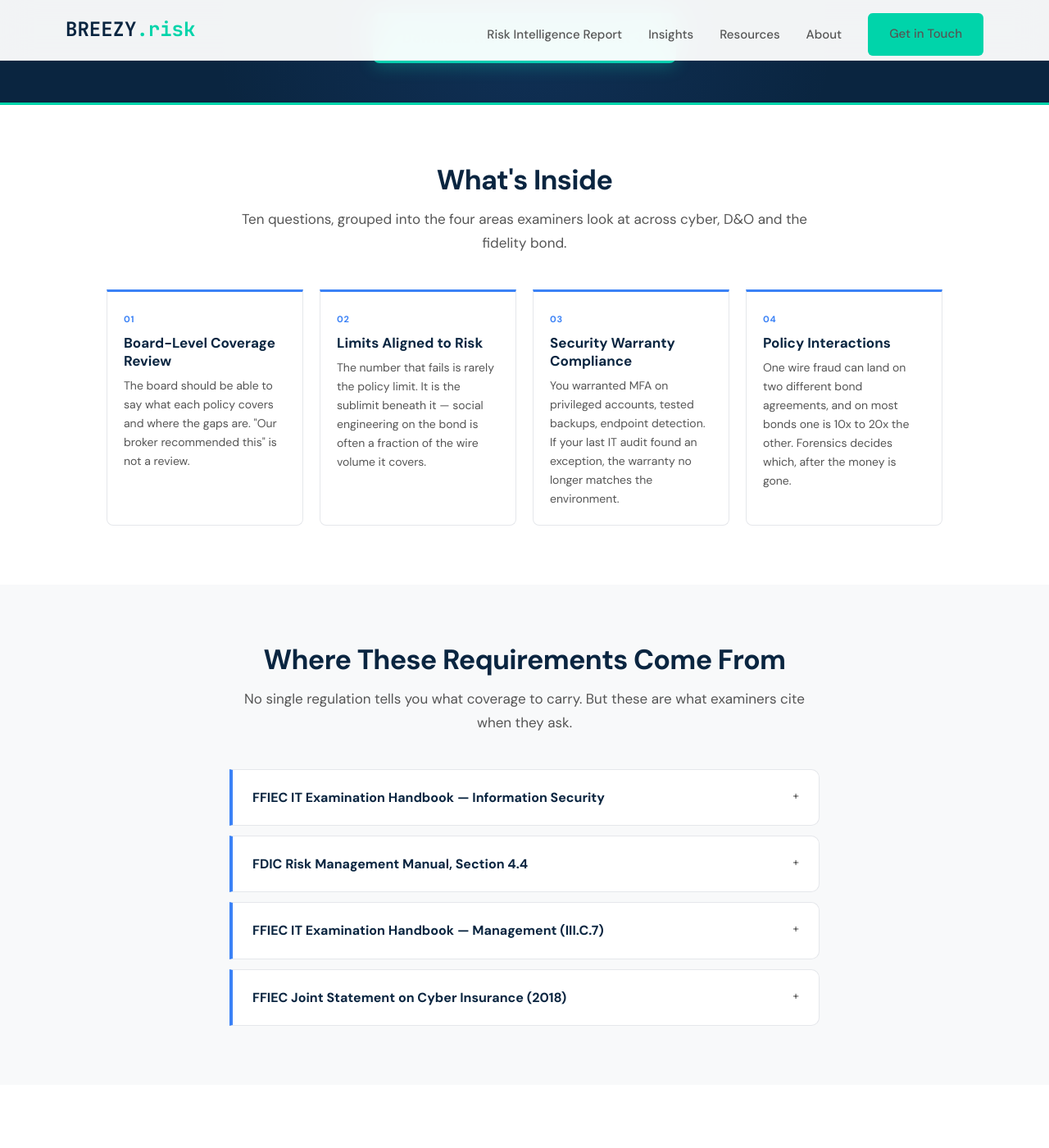
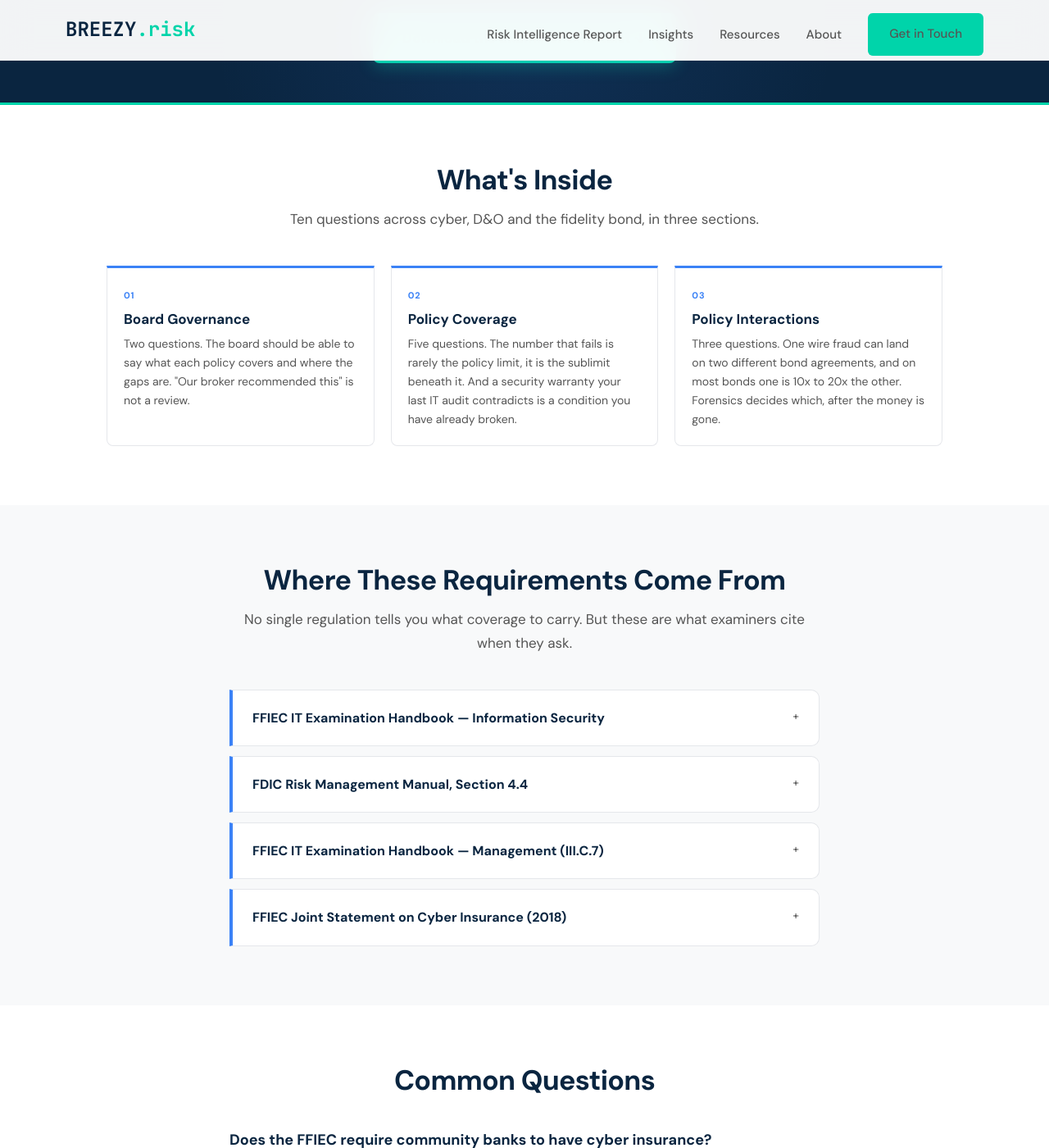
Before and after one commit to joeproe1/breezyrisk.com, a Jekyll site: the page built from examiner-readiness.html, in a window 1280 px wide and 1400 px high, scrolled down 423 px. Shown: the whole window at 82% size. Built offline with Jekyll 4.4.1, drawn with Linux system fonts in a browser that asks for light colours; some of the changed text lies outside the part shown.

Commit message:
Mirror the checklist structure on the examiner readiness page
The page now previews the checklist's three sections and their question
counts rather than a separate four-part breakdown. Common questions are
plain text instead of a second accordion, narrowed to the three that are
specific to examinations, and the closing section carries one next step.

```diff
--- a/examiner-readiness.html
+++ b/examiner-readiness.html
@@ -35,10 +35,10 @@ permalink: /examiner-readiness/
   "mainEntity": [
     {
       "@type": "Question",
-      "name": "What are the FFIEC cyber insurance requirements for community banks?",
+      "name": "Does the FFIEC require community banks to have cyber insurance?",
       "acceptedAnswer": {
         "@type": "Answer",
-        "text": "The FFIEC IT Examination Handbook requires banks to evaluate whether cyber insurance coverage is adequate for their risk profile. Examiners assess four areas: board-level review of coverage, limits aligned to the bank's risk exposure, compliance with security warranties on the cyber application, and understanding of how cyber, D&O, and fidelity bond policies interact during a cyber incident. The FFIEC does not mandate specific coverage amounts but expects documented rationale for the coverage the bank carries."
+        "text": "The FFIEC does not mandate cyber insurance and does not prescribe coverage amounts. The FFIEC IT Examination Handbook identifies it as a component of a sound information security program, and examiners expect the bank to have evaluated whether coverage is adequate for its risk profile and to have documented the rationale. That applies whether the bank carries coverage or has decided the risk is otherwise mitigated. Banks without cyber insurance should expect questions about how residual cyber risk is addressed."
       }
     },
     {
@@ -55,22 +55,6 @@ permalink: /examiner-readiness/
       "acceptedAnswer": {
         "@type": "Answer",
         "text": "Prepare by matching policy security warranties to your IT audit findings, creating a one-page board coverage summary, and mapping your three policies (cyber, bond, D&O) against likely incident scenarios. Document which policy responds to each scenario and where gaps exist."
-      }
-    },
-    {
-      "@type": "Question",
-      "name": "What is an independent insurance audit for community banks?",
-      "acceptedAnswer": {
-        "@type": "Answer",
-        "text": "An independent insurance audit reads your cyber and D&O policies, and your fidelity bond, line by line, tests them against realistic claim scenarios, and identifies coverage gaps, sublimits, and exclusions. The output is an examiner-ready report with dollar amounts and specific fixes."
-      }
-    },
-    {
-      "@type": "Question",
-      "name": "Does the FFIEC require banks to have cyber insurance?",
-      "acceptedAnswer": {
-        "@type": "Answer",
-        "text": "The FFIEC does not mandate cyber insurance as a regulatory requirement. However, the FFIEC IT Examination Handbook identifies cyber insurance as a component of a sound information security program. In practice, examiners expect banks to have evaluated cyber insurance and to document their rationale, whether the bank carries coverage or has decided the risk is otherwise mitigated. Banks without cyber insurance should expect questions about how residual cyber risk is addressed."
       }
     }
   ]
@@ -153,7 +137,7 @@ permalink: /examiner-readiness/
 /* Question cards — single row */
 .exam-questions {
   display: grid;
-  grid-template-columns: repeat(4, 1fr);
+  grid-template-columns: repeat(3, 1fr);
   gap: 20px;
   max-width: 1100px;
   margin: 0 auto;
@@ -244,7 +228,7 @@ details[open] summary span { transform: rotate(45deg); display: inline-block; }
 /* Responsive */
 @media (max-width: 968px) {
   .exam-hero h1 { font-size: 36px; }
-  .exam-questions { grid-template-columns: 1fr 1fr; }
+  .exam-questions { grid-template-columns: 1fr; }
 }
 @media (max-width: 768px) {
   .exam-hero { padding: 72px 0 36px; }
@@ -272,33 +256,27 @@ details[open] summary span { transform: rotate(45deg); display: inline-block; }
   <div class="container exam-wrap">
     <div class="exam-center">
       <h2>What's Inside</h2>
-      <p>Ten questions, grouped into the four areas examiners look at across cyber, D&O and the fidelity bond.</p>
+      <p>Ten questions across cyber, D&O and the fidelity bond, in three sections.</p>
     </div>
 
     <div class="exam-questions">
 
       <div class="exam-question">
         <div class="exam-question-num">01</div>
-        <h3>Board-Level Coverage Review</h3>
-        <p>The board should be able to say what each policy covers and where the gaps are. "Our broker recommended this" is not a review.</p>
+        <h3>Board Governance</h3>
+        <p>Two questions. The board should be able to say what each policy covers and where the gaps are. "Our broker recommended this" is not a review.</p>
       </div>
 
       <div class="exam-question">
         <div class="exam-question-num">02</div>
-        <h3>Limits Aligned to Risk</h3>
-        <p>The number that fails is rarely the policy limit. It is the sublimit beneath it — social engineering on the bond is often a fraction of the wire volume it covers.</p>
+        <h3>Policy Coverage</h3>
+        <p>Five questions. The number that fails is rarely the policy limit, it is the sublimit beneath it. And a security warranty your last IT audit contradicts is a condition you have already broken.</p>
       </div>
 
       <div class="exam-question">
         <div class="exam-question-num">03</div>
-        <h3>Security Warranty Compliance</h3>
-        <p>You warranted MFA on privileged accounts, tested backups, endpoint detection. If your last IT audit found an exception, the warranty no longer matches the environment.</p>
-      </div>
-
-      <div class="exam-question">
-        <div class="exam-question-num">04</div>
         <h3>Policy Interactions</h3>
-        <p>One wire fraud can land on two different bond agreements, and on most bonds one is 10x to 20x the other. Forensics decides which, after the money is gone.</p>
+        <p>Three questions. One wire fraud can land on two different bond agreements, and on most bonds one is 10x to 20x the other. Forensics decides which, after the money is gone.</p>
       </div>
 
     </div>
@@ -345,30 +323,14 @@ details[open] summary span { transform: rotate(45deg); display: inline-block; }
     </div>
 
     <div style="max-width: 720px; margin: 0 auto;">
-      <details style="border: 1px solid var(--border); border-left: 4px solid #3B82F6; border-radius: 0 10px 10px 0; margin-bottom: 12px; background: #fff;">
-        <summary style="padding: 20px 24px; cursor: pointer; font-weight: 700; font-size: 16px; color: var(--primary); list-style: none;">What are the FFIEC cyber insurance requirements for community banks? <span style="float: right; color: var(--text-secondary); font-size: 14px; font-weight: 400;">+</span></summary>
-        <div style="padding: 0 24px 20px; color: var(--text-secondary); font-size: 15px; line-height: 1.65;">The FFIEC IT Examination Handbook requires banks to evaluate whether cyber insurance coverage is adequate for their risk profile. Examiners assess four areas: board-level review of coverage, limits aligned to the bank's risk exposure, compliance with security warranties on the cyber application, and understanding of how cyber, D&O, and fidelity bond policies interact during a cyber incident. The FFIEC does not mandate specific coverage amounts but expects documented rationale for the coverage the bank carries.</div>
-      </details>
+      <h3 style="font-size: 18px; font-weight: 700; color: var(--primary); margin: 0 0 10px;">Does the FFIEC require community banks to have cyber insurance?</h3>
+      <p style="color: var(--text-secondary); font-size: 15px; line-height: 1.7; margin: 0 0 28px;">The FFIEC does not mandate cyber insurance and does not prescribe coverage amounts. The FFIEC IT Examination Handbook identifies it as a component of a sound information security program, and examiners expect the bank to have evaluated whether coverage is adequate for its risk profile and to have documented the rationale. That applies whether the bank carries coverage or has decided the risk is otherwise mitigated. Banks without cyber insurance should expect questions about how residual cyber risk is addressed.</p>
 
-      <details style="border: 1px solid var(--border); border-left: 4px solid #3B82F6; border-radius: 0 10px 10px 0; margin-bottom: 12px; background: #fff;">
-        <summary style="padding: 20px 24px; cursor: pointer; font-weight: 700; font-size: 16px; color: var(--primary); list-style: none;">What do FDIC examiners ask about cyber insurance? <span style="float: right; color: var(--text-secondary); font-size: 14px; font-weight: 400;">+</span></summary>
-        <div style="padding: 0 24px 20px; color: var(--text-secondary); font-size: 15px; line-height: 1.65;">Examiners now ask "How do you know your cyber insurance is adequate?" They want evidence that the board reviewed coverage against realistic claim scenarios, not just approved the premium. They look for documented limits rationale, security warranty compliance, and understanding of how cyber and D&O policies, and the fidelity bond, interact.</div>
-      </details>
+      <h3 style="font-size: 18px; font-weight: 700; color: var(--primary); margin: 0 0 10px;">What do FDIC examiners ask about cyber insurance?</h3>
+      <p style="color: var(--text-secondary); font-size: 15px; line-height: 1.7; margin: 0 0 28px;">Examiners now ask "How do you know your cyber insurance is adequate?" They want evidence that the board reviewed coverage against realistic claim scenarios, not just approved the premium. They look for documented limits rationale, security warranty compliance, and understanding of how cyber and D&O policies, and the fidelity bond, interact.</p>
 
-      <details style="border: 1px solid var(--border); border-left: 4px solid #3B82F6; border-radius: 0 10px 10px 0; margin-bottom: 12px; background: #fff;">
-        <summary style="padding: 20px 24px; cursor: pointer; font-weight: 700; font-size: 16px; color: var(--primary); list-style: none;">How should a community bank prepare for insurance questions during an examination? <span style="float: right; color: var(--text-secondary); font-size: 14px; font-weight: 400;">+</span></summary>
-        <div style="padding: 0 24px 20px; color: var(--text-secondary); font-size: 15px; line-height: 1.65;">Prepare by matching policy security warranties to your IT audit findings, creating a one-page board coverage summary, and mapping your three policies (cyber, bond, D&O) against likely incident scenarios. Document which policy responds to each scenario and where gaps exist.</div>
-      </details>
-
-      <details style="border: 1px solid var(--border); border-left: 4px solid #3B82F6; border-radius: 0 10px 10px 0; margin-bottom: 12px; background: #fff;">
-        <summary style="padding: 20px 24px; cursor: pointer; font-weight: 700; font-size: 16px; color: var(--primary); list-style: none;">What is an independent insurance audit for community banks? <span style="float: right; color: var(--text-secondary); font-size: 14px; font-weight: 400;">+</span></summary>
-        <div style="padding: 0 24px 20px; color: var(--text-secondary); font-size: 15px; line-height: 1.65;">An independent insurance audit reads your cyber and D&O policies, and your fidelity bond, line by line, tests them against realistic claim scenarios, and identifies coverage gaps, sublimits, and exclusions. The output is an examiner-ready report with dollar amounts and specific fixes.</div>
-      </details>
-
-      <details style="border: 1px solid var(--border); border-left: 4px solid #3B82F6; border-radius: 0 10px 10px 0; background: #fff;">
-        <summary style="padding: 20px 24px; cursor: pointer; font-weight: 700; font-size: 16px; color: var(--primary); list-style: none;">Does the FFIEC require banks to have cyber insurance? <span style="float: right; color: var(--text-secondary); font-size: 14px; font-weight: 400;">+</span></summary>
-        <div style="padding: 0 24px 20px; color: var(--text-secondary); font-size: 15px; line-height: 1.65;">The FFIEC does not mandate cyber insurance as a regulatory requirement. However, the FFIEC IT Examination Handbook identifies cyber insurance as a component of a sound information security program. In practice, examiners expect banks to have evaluated cyber insurance and to document their rationale, whether the bank carries coverage or has decided the risk is otherwise mitigated. Banks without cyber insurance should expect questions about how residual cyber risk is addressed.</div>
-      </details>
+      <h3 style="font-size: 18px; font-weight: 700; color: var(--primary); margin: 0 0 10px;">How should a community bank prepare for insurance questions during an examination?</h3>
+      <p style="color: var(--text-secondary); font-size: 15px; line-height: 1.7; margin: 0;">Prepare by matching policy security warranties to your IT audit findings, creating a one-page board coverage summary, and mapping your three policies (cyber, bond, D&O) against likely incident scenarios. Document which policy responds to each scenario and where gaps exist.</p>
     </div>
   </div>
 </section>
@@ -376,8 +338,7 @@ details[open] summary span { transform: rotate(45deg); display: inline-block; }
 <!-- FINAL CTA -->
 <section class="exam-final">
   <div class="exam-final-inner">
-    <h2>Take the Ten Questions Into Your Next Board Meeting</h2>
+    <h2>Ten Questions for Your Next Board Meeting</h2>
     <a href="{{ '/assets/downloads/Breezy_Risk_Examiner_Checklist.pdf' | relative_url }}" class="btn-accent" download>Download the Examiner Checklist &darr;</a>
-    <p style="margin-top: 22px; margin-bottom: 0;">If the answers come back "not sure," the <a href="{{ '/risk-intelligence-report/' | relative_url }}" style="color: #00D4AA;">Risk Intelligence Report</a> works through them against your actual policy wording. <a href="{{ '/contact/' | relative_url }}" style="color: #00D4AA;">Get in touch</a>.</p>
   </div>
 </section>
```
